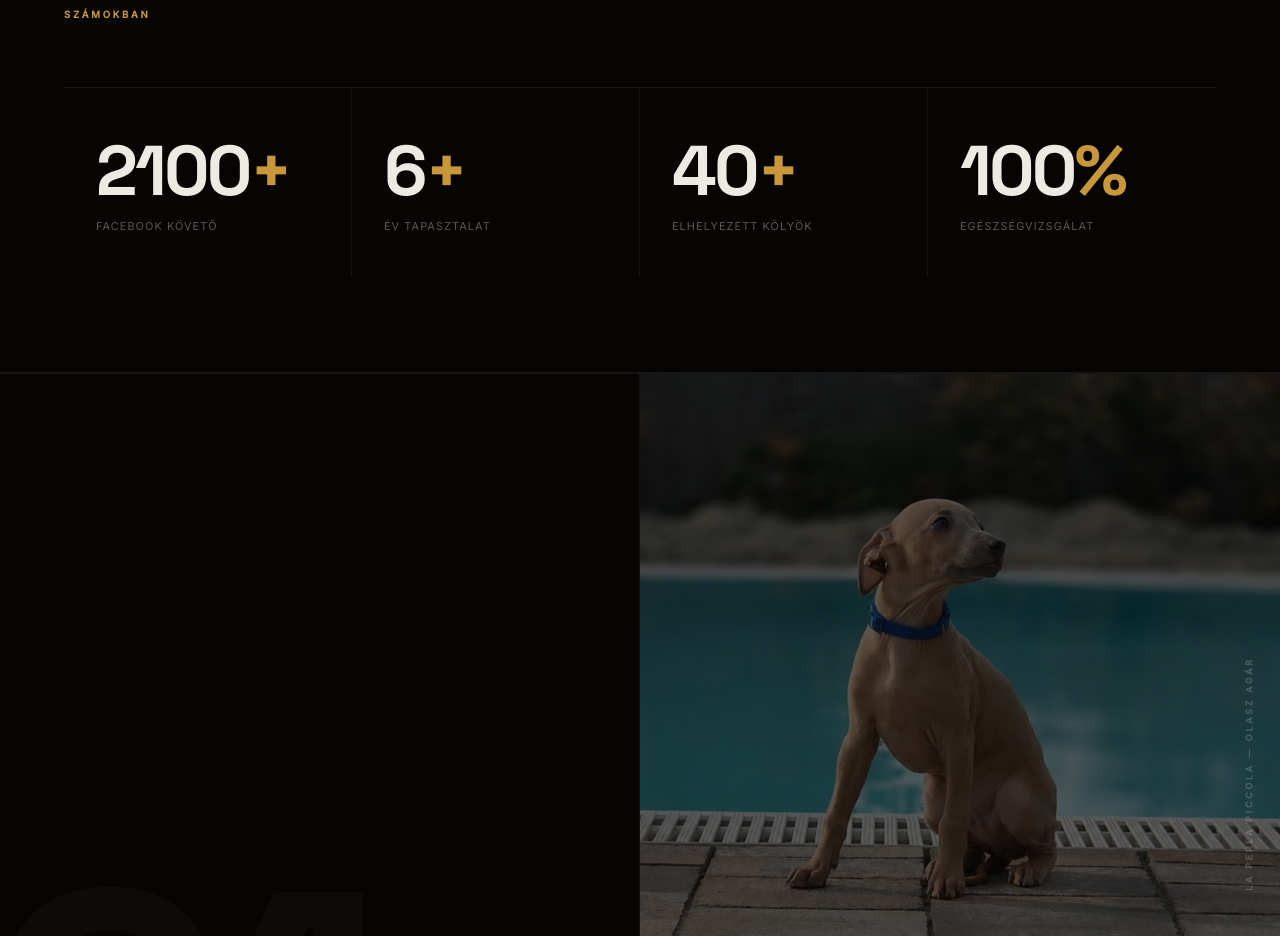
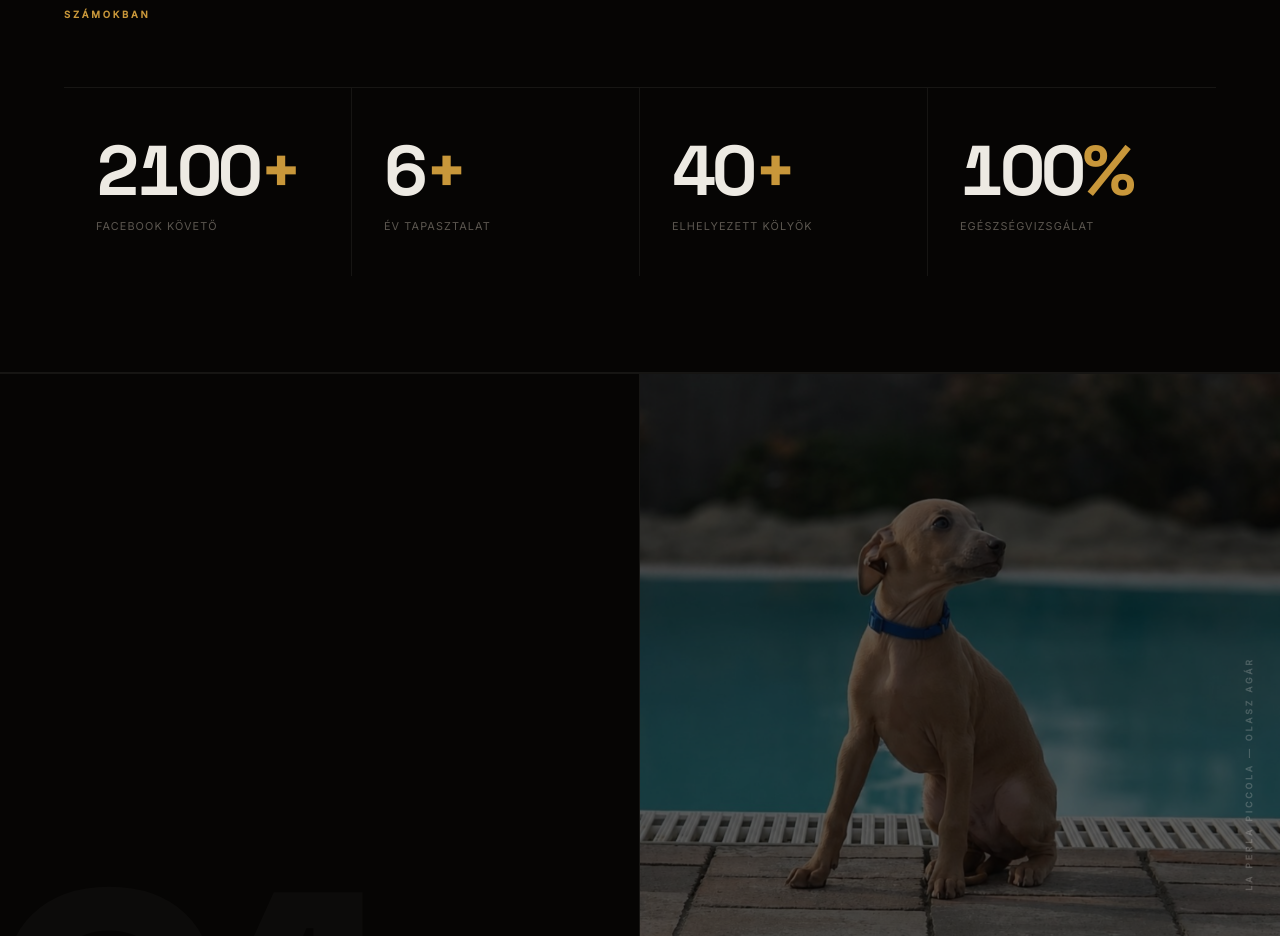
Before and after one commit to codefleet-prog/La-Perla-Piccola, a website: page index.html in a window 1280 px wide. Shown: the part 940-1876 px from the top of the page. Drawn offline with nearby package versions, Linux system fonts and the light colour scheme; no server answers; a web font is replaced by a local one.

Commit message:
Add files via upload

```diff
--- a/style2.css
+++ b/style2.css
@@ -713,6 +713,8 @@
         line-height: 1;
         color: var(--cream);
         margin-bottom: 0.75rem;
+        font-variant-numeric: tabular-nums;
+        white-space: nowrap;
     }
     .stat-num span { color: var(--gold); }
 
```
